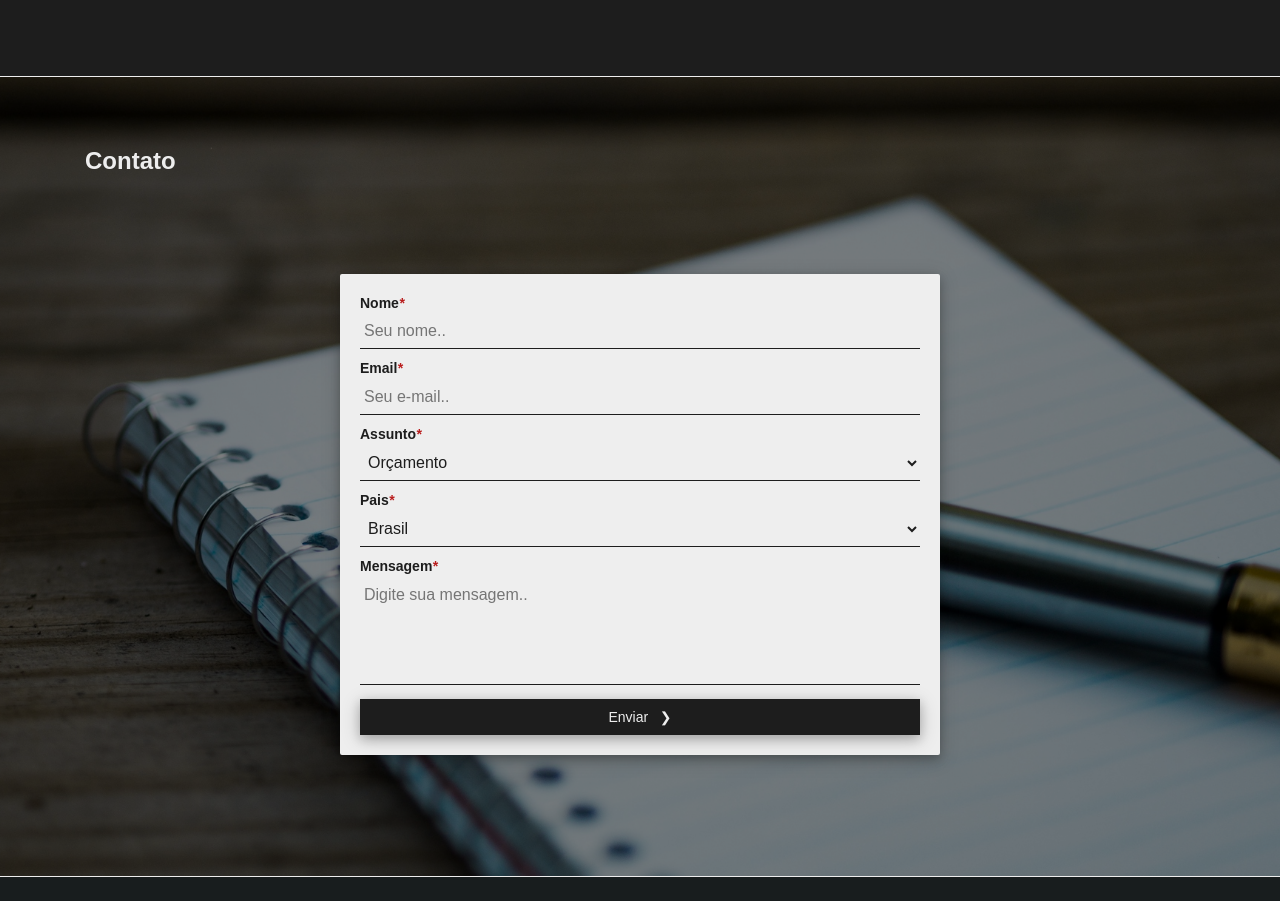
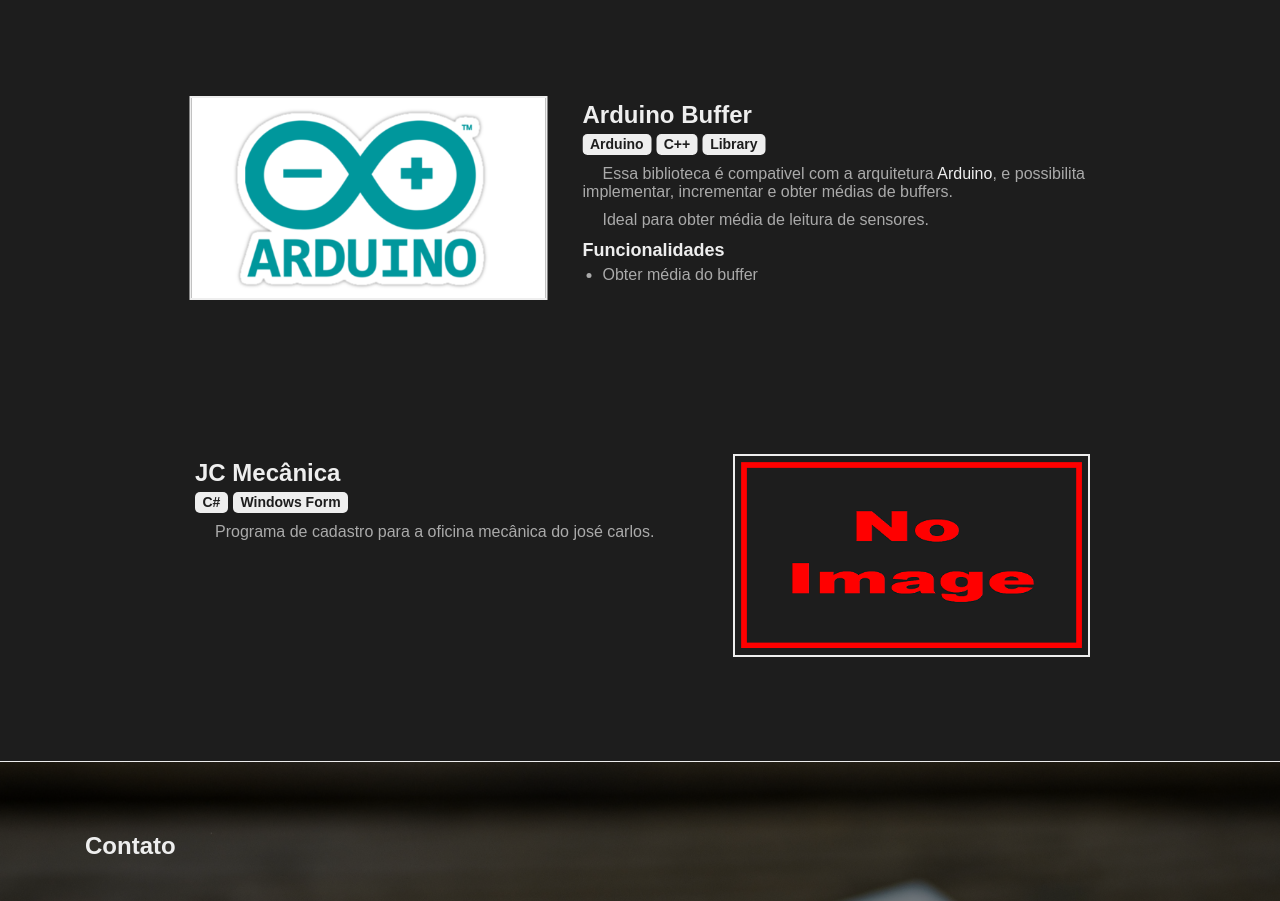
Before and after one commit to daviinacio/daviinacio.github.io, a PHP site: page / in a window 1280 px wide. Shown: the part 2959-3860 px from the top of the page. Before the commit the page ends 3836 px from the top, so only its background shows below. Run offline with PHP 8.4, Linux system fonts and the light colour scheme.

Commit message:
Portifolio content visual update

```diff
--- a/assets/css/ui-style.css
+++ b/assets/css/ui-style.css
@@ -401,7 +401,11 @@ div[marked] p {
 }
 
 .project {
-	margin-bottom: 25px;
+	margin-bottom: 150px;
+}
+
+.project:last-child {
+	margin-bottom: 50px;
 }
 
 .project .techs span {
@@ -519,7 +523,7 @@ img.avatar.xlarge {
 .animated-row .row {
     margin-top: 40px;
     transition: transform 1s, opacity 1s;
-    opacity: 0;
+    opacity: 0.1;
 }
 
 .animated-row .row.active {
@@ -547,7 +551,7 @@ img.avatar.xlarge {
 }
 
 .animated-row .row:nth-child(odd) {
-    transform: translateX(-100%);
+    transform: translateX(-50%);
 }
 
 .animated-row .row:nth-child(odd).active {
@@ -555,7 +559,7 @@ img.avatar.xlarge {
 }
 
 .animated-row .row:nth-child(even) {
-    transform: scaleX(-1) translateX(-100%);
+    transform: scaleX(-1) translateX(-50%);
 }
 
 .animated-row .row:nth-child(even).active {
```
